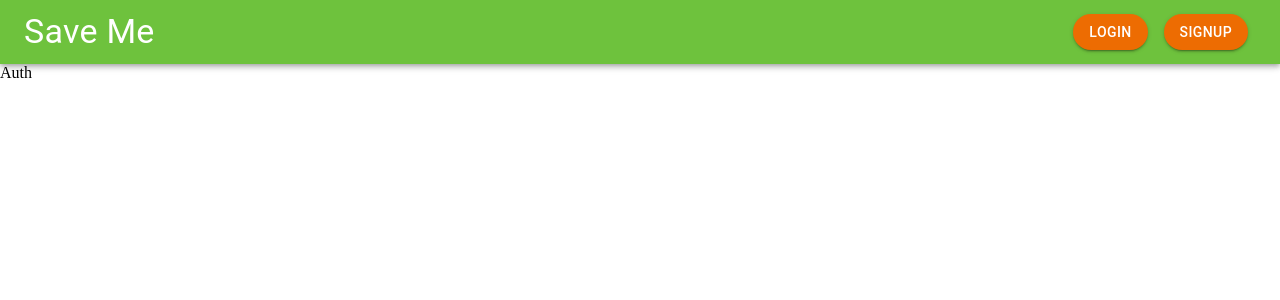
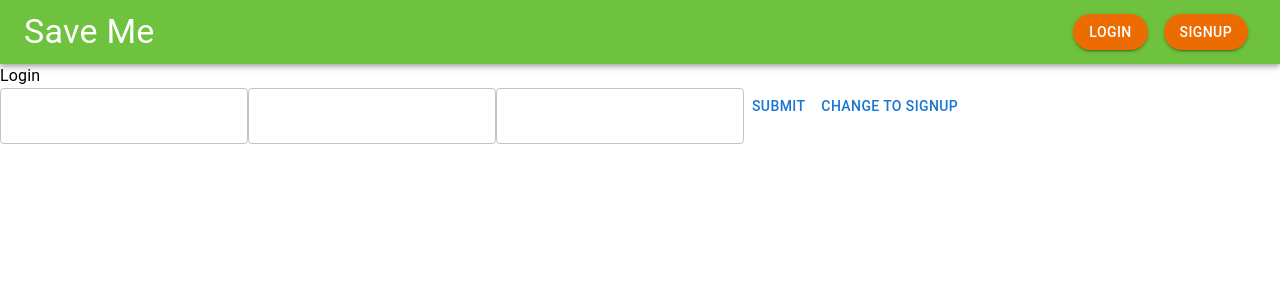
Before and after one commit to sandamini98/SAVEMEPROJECT, a React (Create React App) app in the folder frontend/: page /auth in a window 1280 px wide. Shown: the top 300 px of the page. Built offline with nearby package versions, Linux system fonts and the light colour scheme.

Commit message:
add login form basic things

```diff
--- a/frontend/src/components/Auth.js
+++ b/frontend/src/components/Auth.js
@@ -1,9 +1,22 @@
+import { Button, TextField, Typography } from '@mui/material';
+import { Box } from '@mui/system';
 import React from 'react'
 
 const Auth = () => {
     return (
-        <div>Auth</div>
-    )
-}
+        <div>
+           <form>
+             <Box>
+                <Typography>Login</Typography>
+                <TextField/>
+                <TextField/>
+                <TextField/>
+                <Button>Submit</Button>
+                <Button>Change To Signup</Button>
+             </Box>
+           </form>
+        </div>
+    );
+};
 
 export default Auth;
```
